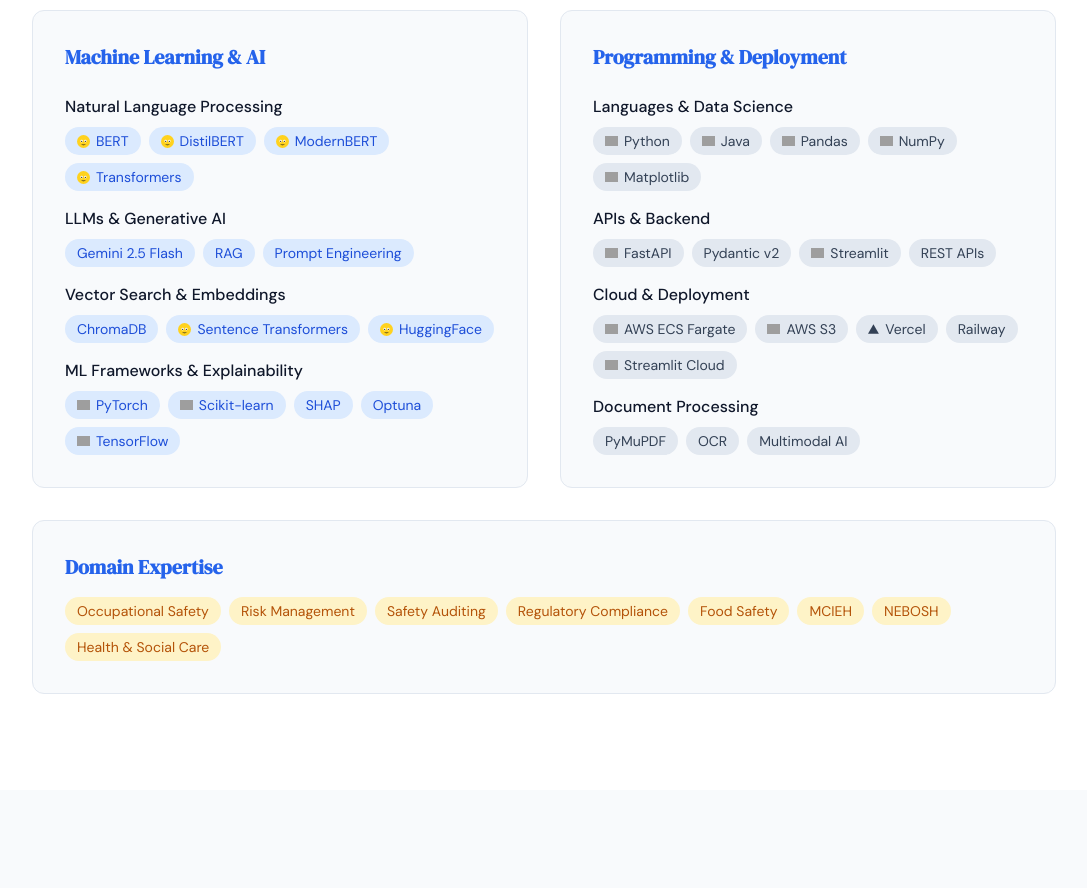
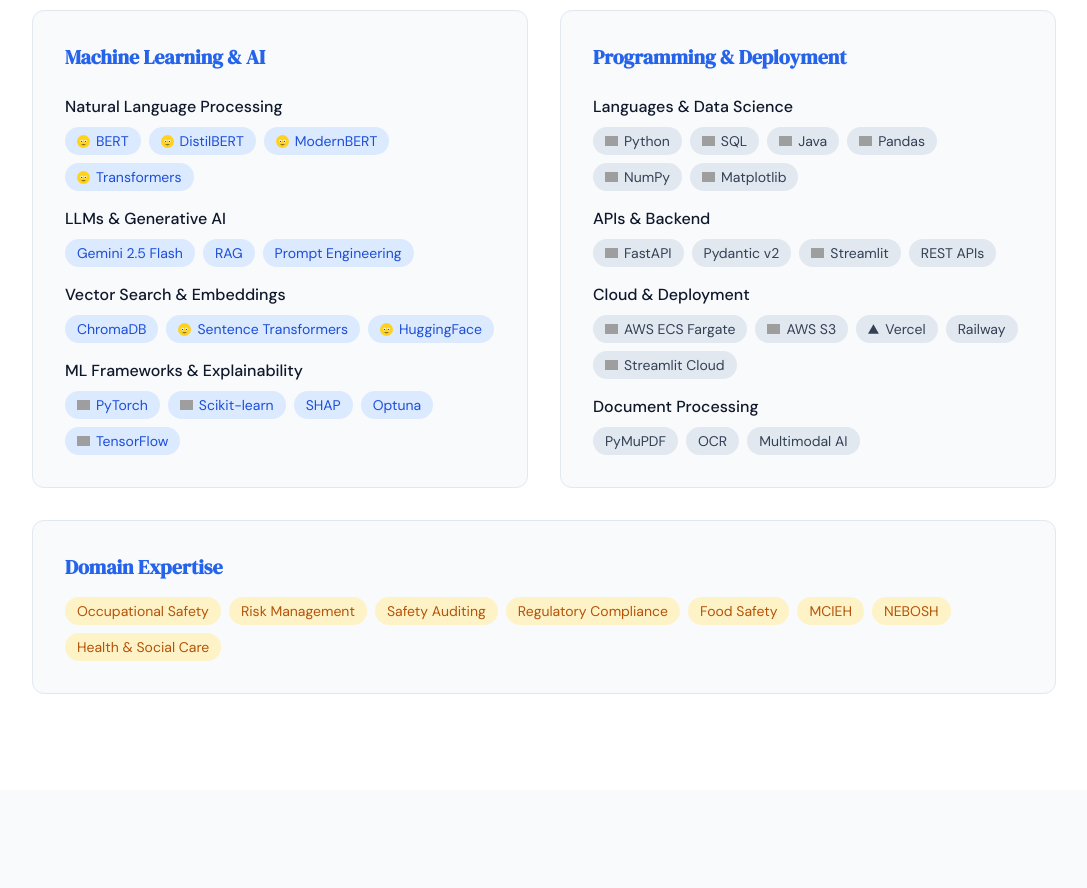
Before and after one commit to stuart-42/stuart-clark-portfolio, a React (Create React App) app: page / in a window 1280 px wide. Shown: the part 4420-5308 px from the top of the page, without its empty margins (96-1183 px from the left). Built offline with nearby package versions, Linux system fonts and the light colour scheme; grey boxes are pictures that could not be loaded.

Commit message:
add SQL skill with SQLite devicon to Languages & Data Science section

```diff
--- a/src/App.jsx
+++ b/src/App.jsx
@@ -9,6 +9,7 @@
   Pandas: 'https://cdn.jsdelivr.net/gh/devicons/devicon@latest/icons/pandas/pandas-original.svg',
   NumPy: 'https://cdn.jsdelivr.net/gh/devicons/devicon@latest/icons/numpy/numpy-original.svg',
   Matplotlib: 'https://cdn.jsdelivr.net/gh/devicons/devicon@latest/icons/matplotlib/matplotlib-original.svg',
+  SQL: 'https://cdn.jsdelivr.net/gh/devicons/devicon@latest/icons/sqlite/sqlite-original.svg',
   Java: 'https://cdn.jsdelivr.net/gh/devicons/devicon@latest/icons/java/java-original.svg',
   FastAPI: 'https://cdn.jsdelivr.net/gh/devicons/devicon@latest/icons/fastapi/fastapi-original.svg',
   Streamlit: 'https://cdn.jsdelivr.net/gh/devicons/devicon@latest/icons/streamlit/streamlit-original.svg',
@@ -687,6 +688,7 @@
                   </div>
                   <div className="flex flex-wrap gap-2">
                     <SkillTag label="Python" colorClass="bg-slate-200 text-slate-700" />
+                    <SkillTag label="SQL" colorClass="bg-slate-200 text-slate-700" />
                     <SkillTag label="Java" colorClass="bg-slate-200 text-slate-700" />
                     <SkillTag label="Pandas" colorClass="bg-slate-200 text-slate-700" />
                     <SkillTag label="NumPy" colorClass="bg-slate-200 text-slate-700" />
```
